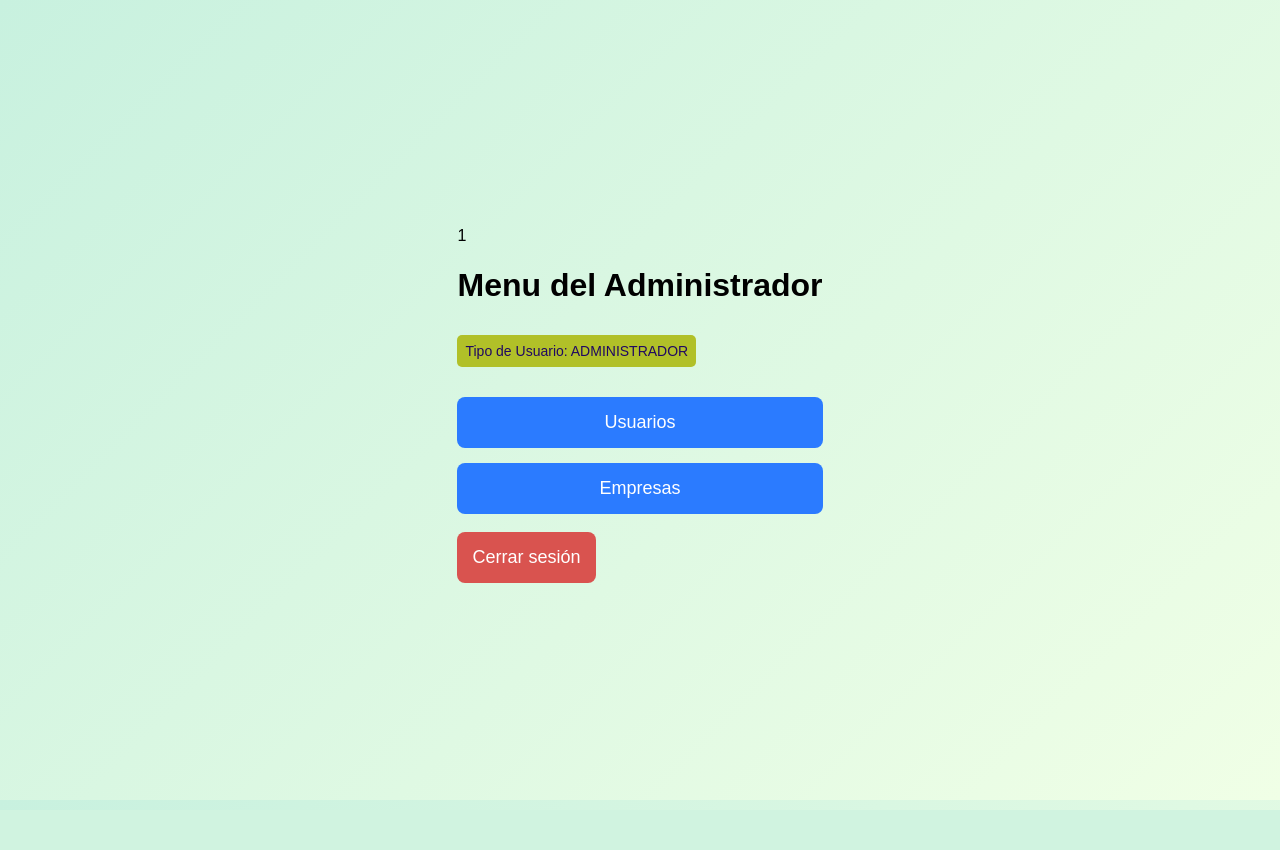
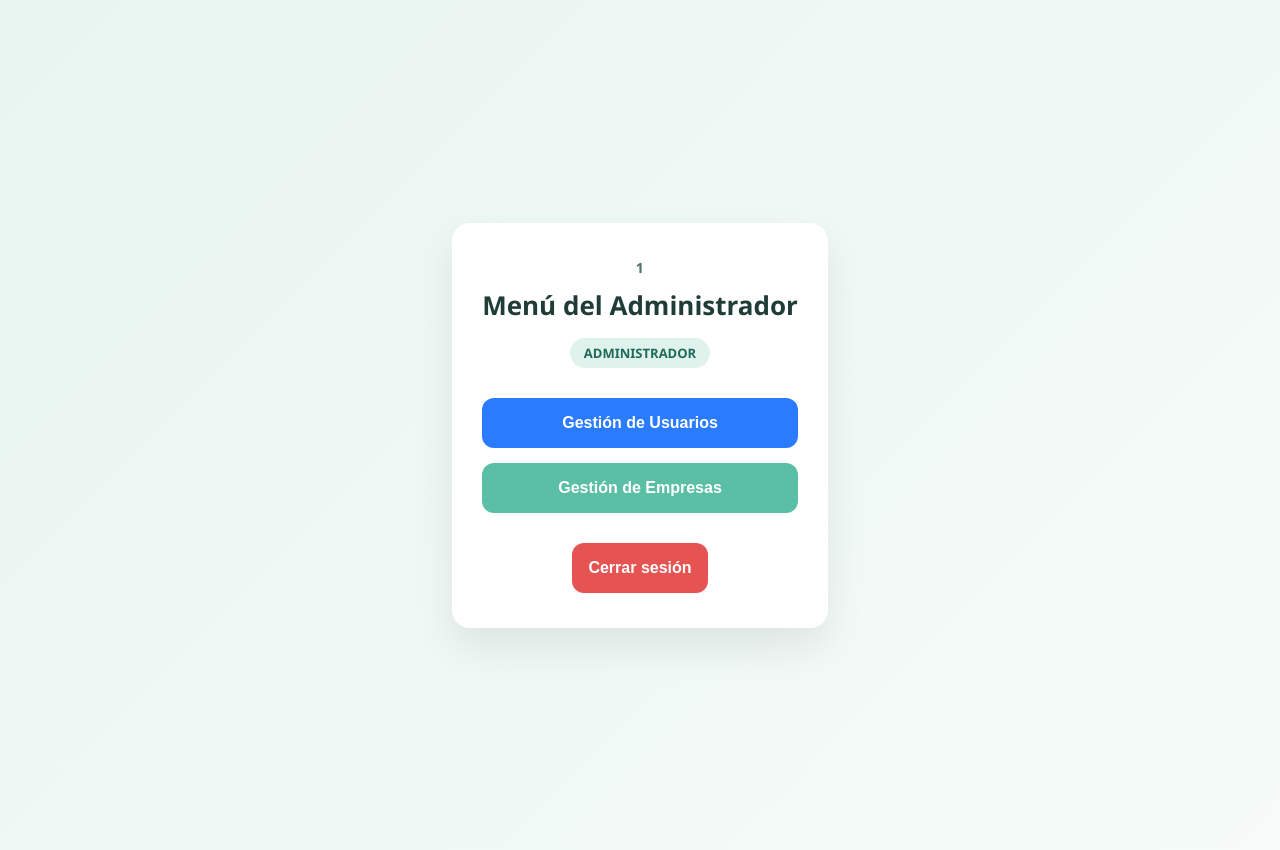
Before and after one commit to oclealc-ai/sanacionalternativa, a Flask app: page /menu/admin in a window 1280 px wide. Before the commit the page ends 810 px from the top, so only its background shows below. Run offline with Flask 3, Linux system fonts and the light colour scheme; the visitor is signed in with stand-in values (Sample User, id 1); parts of the project's set-up code (start-up, migrations or seed data) failed here and were passed over.

```diff
--- a/templates/menu_admin.html
+++ b/templates/menu_admin.html
@@ -3,80 +3,133 @@
 <head>
     <meta charset="UTF-8">
     <meta name="viewport" content="width=device-width, initial-scale=1.0">
-    <title>Menú de Administrador</title>
+    <title>Menú Administrador</title>
 
     <link rel="stylesheet" href="/static/css/sanacion.css">
     <link rel="icon" type="image/x-icon" href="/static/favicon.ico">
 
     <style>
+        body {
+            background: linear-gradient(135deg, #e8f5f0, #f6fbf9);
+            font-family: "Segoe UI", Tahoma, sans-serif;
+        }
+
+        .menu-wrapper {
+            min-height: 100vh;
+            display: flex;
+            justify-content: center;
+            align-items: center;
+            padding: 20px;
+        }
+
+        .menu-card {
+            background: #ffffff;
+            width: 100%;
+            max-width: 420px;
+            border-radius: 18px;
+            padding: 35px 30px;
+            box-shadow: 0 20px 40px rgba(0,0,0,0.08);
+            text-align: center;
+        }
+
+        .empresa {
+            font-size: 14px;
+            font-weight: 600;
+            color: #4a6f64;
+            margin-bottom: 5px;
+            text-transform: uppercase;
+            letter-spacing: 0.5px;
+        }
+
+        h1 {
+            font-size: 26px;
+            margin: 10px 0 15px;
+            color: #1f3d36;
+        }
+
+        .role-badge {
+            display: inline-block;
+            padding: 6px 14px;
+            font-size: 13px;
+            font-weight: 600;
+            border-radius: 50px;
+            background: #dff3ec;
+            color: #1f6b58;
+            margin-bottom: 30px;
+        }
+
         .menu-opciones {
-            margin-top: 30px;
             display: flex;
             flex-direction: column;
             gap: 15px;
         }
 
         .menu-btn {
-            padding: 15px;
-            font-size: 18px;
+            padding: 16px;
+            font-size: 16px;
+            font-weight: 600;
+            border-radius: 12px;
             border: none;
-            border-radius: 8px;
             cursor: pointer;
-            background-color: #2b7bff;
+            background: #2b7bff;
             color: white;
-            transition: 0.3s;
+            transition: all 0.25s ease;
         }
 
         .menu-btn:hover {
-            background-color: #1a57c9;
+            background: #1f5fd1;
+            transform: translateY(-2px);
         }
 
-        .role-tag {
-            margin-top: 10px;
-            padding: 8px;
-            font-size: 14px;
-            border-radius: 5px;
-            background-color: #b1c028;
-            color: #200861;
-            display: inline-block;
+        .menu-btn.secondary {
+            background: #5bbfa6;
+        }
 
+        .menu-btn.secondary:hover {
+            background: #46a08a;
         }
 
         .logout-btn {
-            background-color: #d9534f;
+            margin-top: 30px;
+            background: #e55353;
         }
 
         .logout-btn:hover {
-            background-color: #b03c38;
+            background: #c84242;
         }
     </style>
 </head>
 <body>
-    <div class="container">
+
+<div class="menu-wrapper">
+    <div class="menu-card">
+
         <div class="empresa">
             {{ empresa }}
         </div>
 
-        <h1>Menu del Administrador</h1>
+        <h1>Menú del Administrador</h1>
 
-        <div class="role-tag">Tipo de Usuario: ADMINISTRADOR</div>
+        <div class="role-badge">
+            ADMINISTRADOR
+        </div>
 
         <div class="menu-opciones">
             <button class="menu-btn" onclick="window.location.href='/admin/usuarios'">
-                Usuarios
+                Gestión de Usuarios
             </button>
 
-            <button class="menu-btn" onclick="window.location.href='/admin/empresas'">
-                Empresas
+            <button class="menu-btn secondary" onclick="window.location.href='/admin/empresas'">
+                Gestión de Empresas
             </button>
-
         </div>
-
-        <br>
 
         <button class="menu-btn logout-btn" onclick="window.location.href='/logout/admin'">
             Cerrar sesión
         </button>
+
     </div>
+</div>
+
 </body>
 </html>
```
